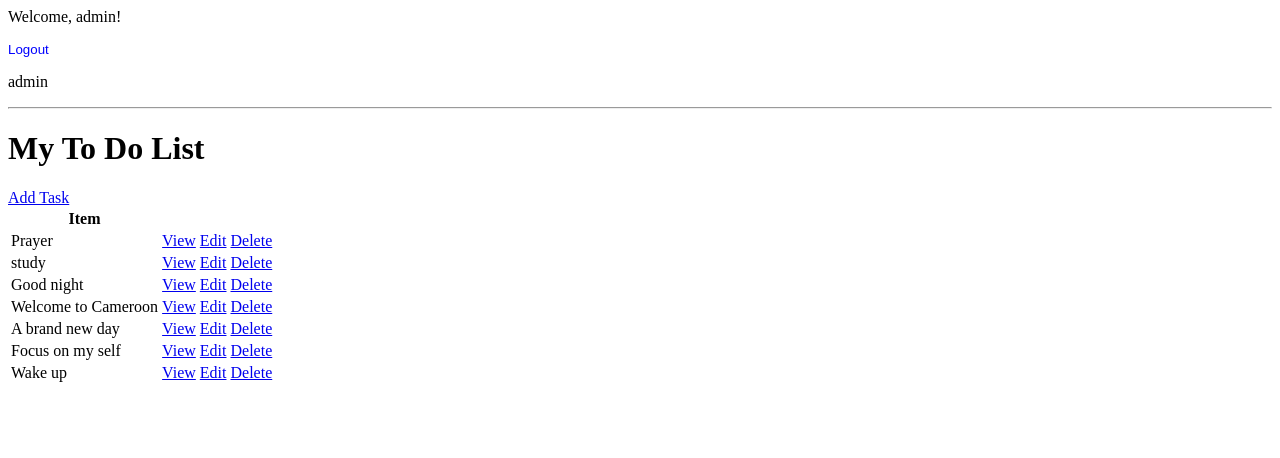
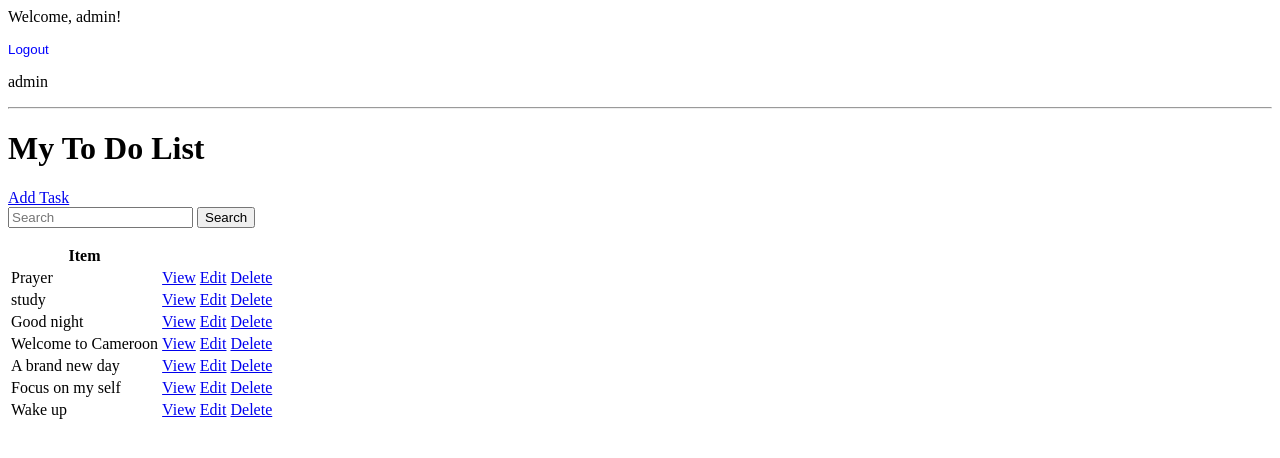
Before and after one commit to MaximeDYNA/todo_list, a Django app: page / in a window 1280 px wide. Shown: the top 458 px of the page. Run offline with Django 5.2, Linux system fonts and the light colour scheme; a user stored in the database is signed in; data comes from the database, SQL or seed files in the repository; both versions use the stored data as it was after the commit.

Commit message:
updates login and search feature

```diff
--- a/base/templates/base/task_list.html
+++ b/base/templates/base/task_list.html
@@ -20,6 +20,11 @@
 
 <a href="{% url 'task-create' %}">Add Task</a>
 
+<form>
+    <input type="text" name="search-area" placeholder="Search" value="{{ search_input }}">
+    <input type="submit" value="Search">
+</form>
+
 <table>
     <tr>
         <th>Item</th>
--- a/base/views.py
+++ b/base/views.py
@@ -47,6 +47,14 @@ class TaskList(LoginRequiredMixin, ListView):
         context = super().get_context_data(**kwargs)
         context['tasks'] = context['tasks'].filter(user=self.request.user)
         context['count'] = context['tasks'].filter(completed=False).count()
+
+        search_input = self.request.GET.get('search-area') or ''
+        if search_input:
+            context['tasks'] = context['tasks'].filter(
+                title__startswith=search_input)
+
+        context['search_input'] = search_input
+
         return context
 
 
```
Also changed, not shown: db.sqlite3.
